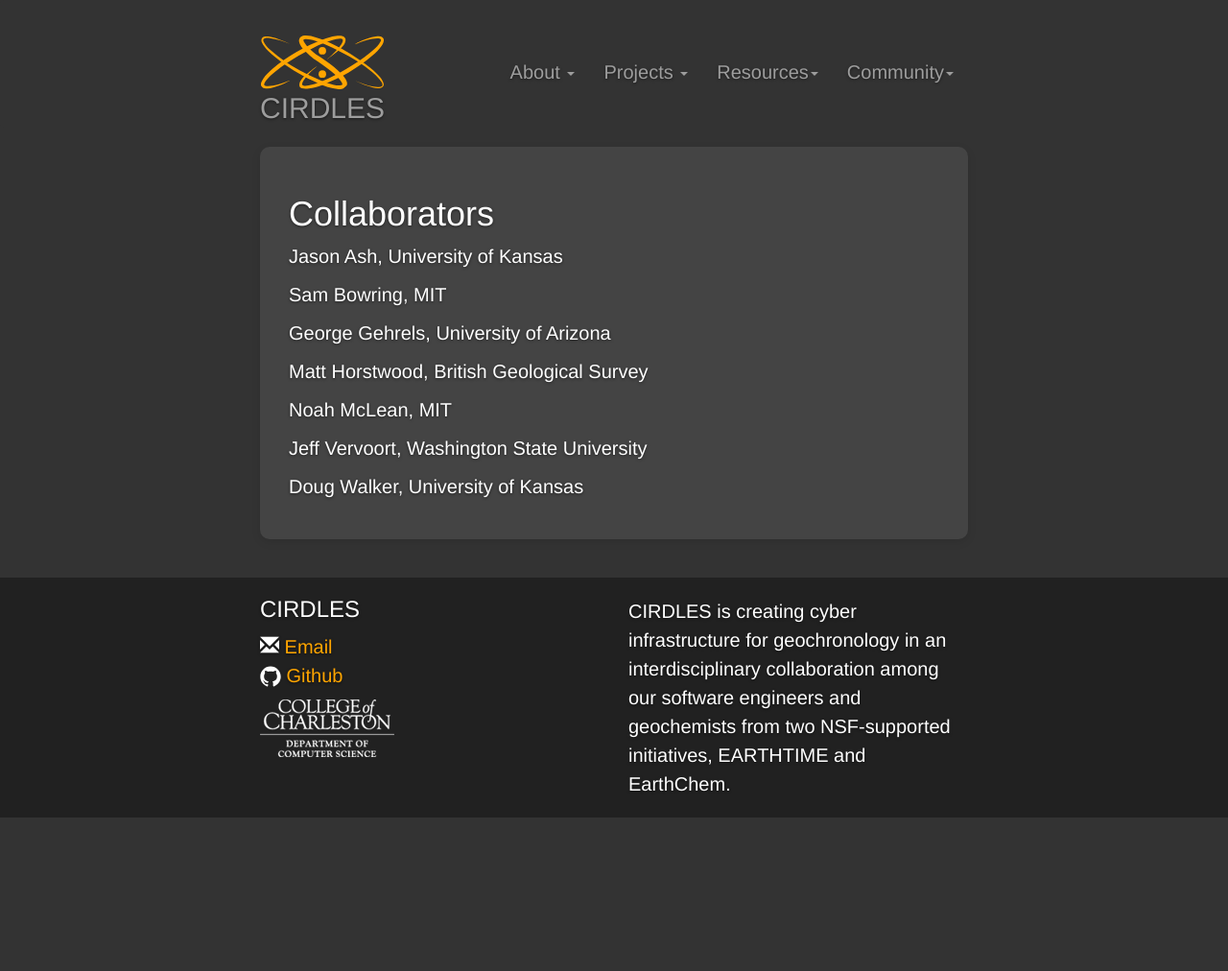
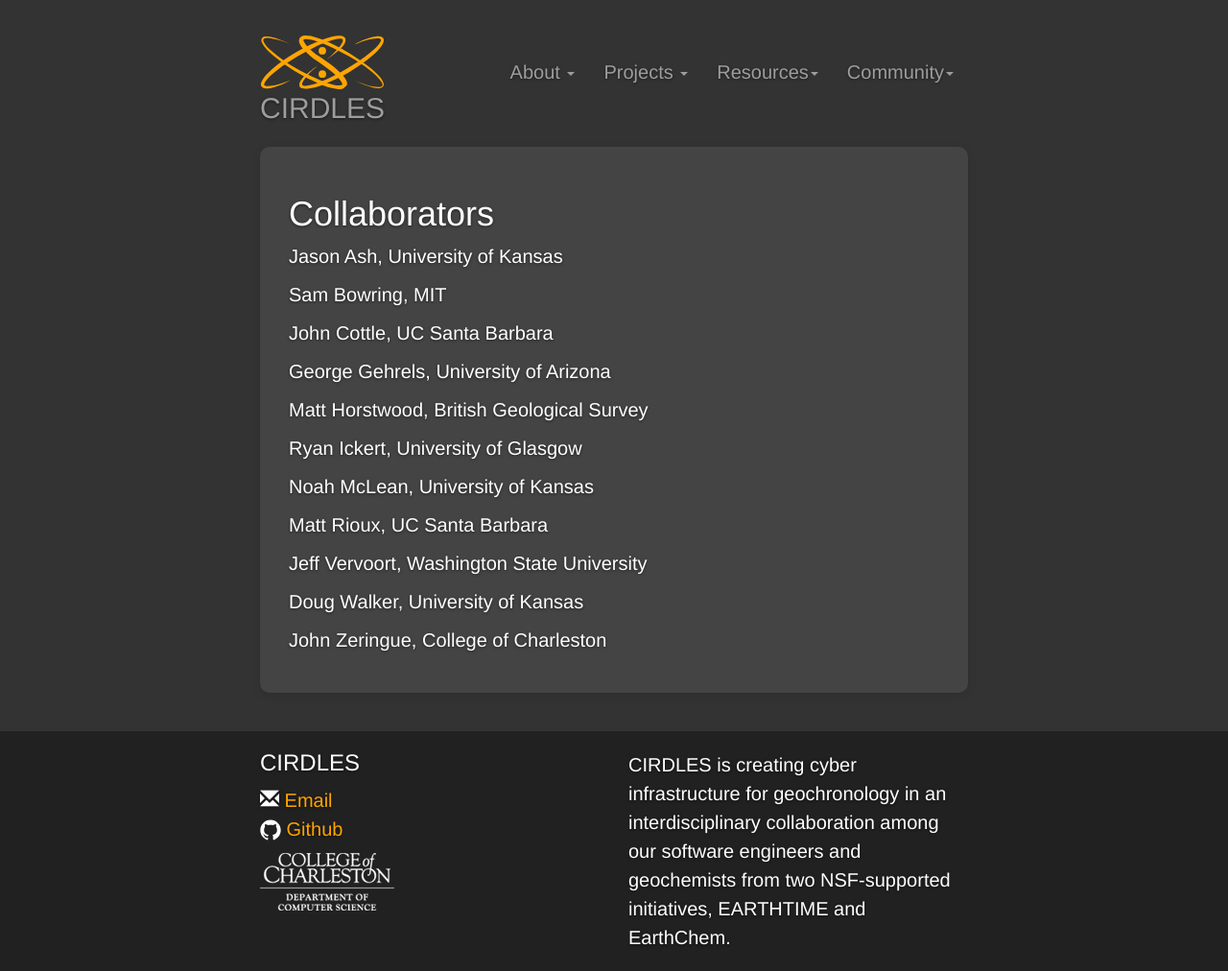
Before and after one commit to shefaliemmanuel/cirdles.github.com, a Jekyll site: the page built from about/collaborators.md, in a window 1280 px wide. Shown: the whole page at 96% size. Built offline with Jekyll 4.4.1, drawn with Linux system fonts in a browser that asks for light colours; before the commit the page ends 900 px from its top, so only the background shows below that.

Commit message:
edits to index and collaborators

```diff
--- a/about/collaborators.md
+++ b/about/collaborators.md
@@ -9,12 +9,20 @@
 
 Sam Bowring, MIT
 
+John Cottle, UC Santa Barbara
+
 George Gehrels, University of Arizona
 
 Matt Horstwood, British Geological Survey
 
-Noah McLean, MIT
+Ryan Ickert, University of Glasgow
+
+Noah McLean, University of Kansas
+
+Matt Rioux, UC Santa Barbara
 
 Jeff Vervoort, Washington State University
 
 Doug Walker, University of Kansas
+
+John Zeringue, College of Charleston
```
